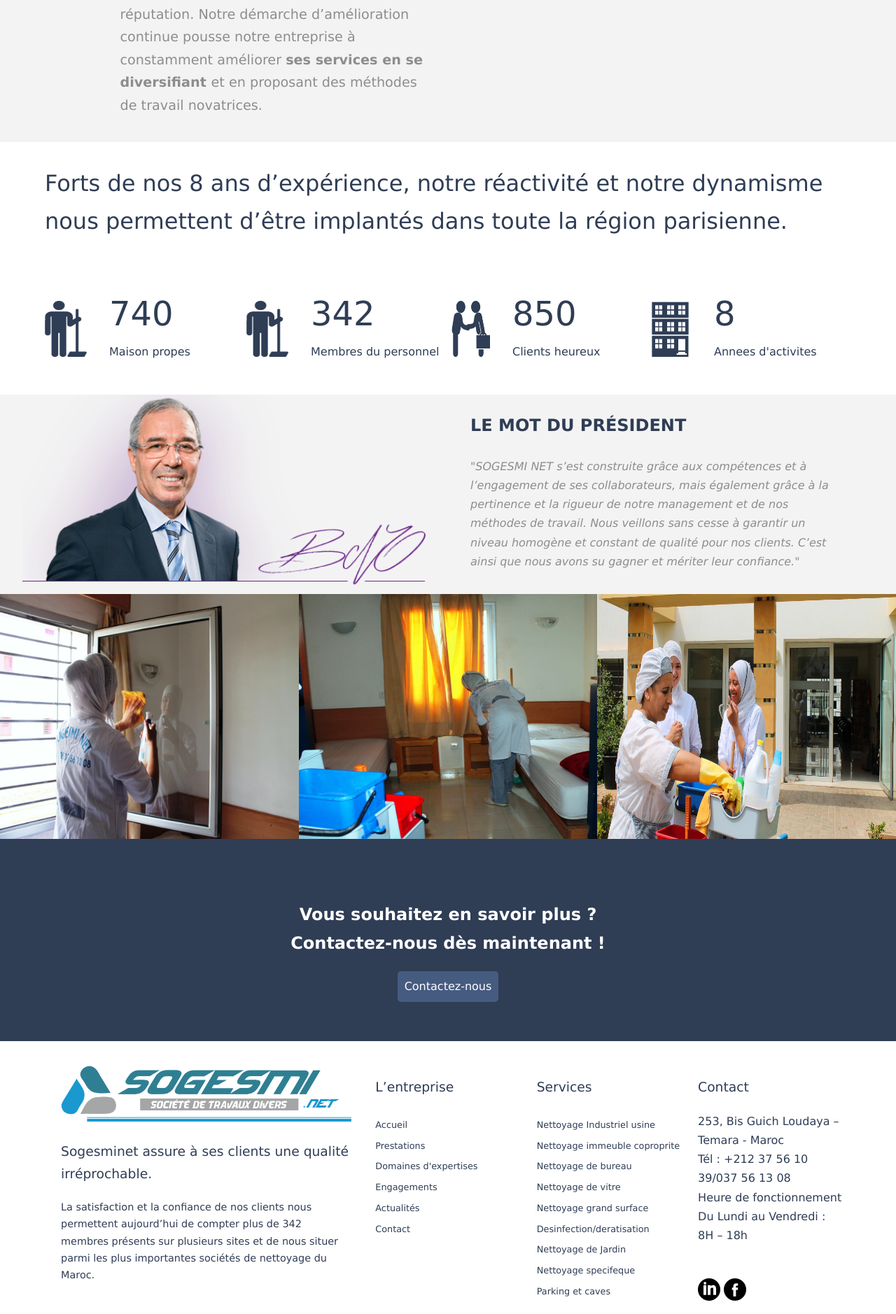
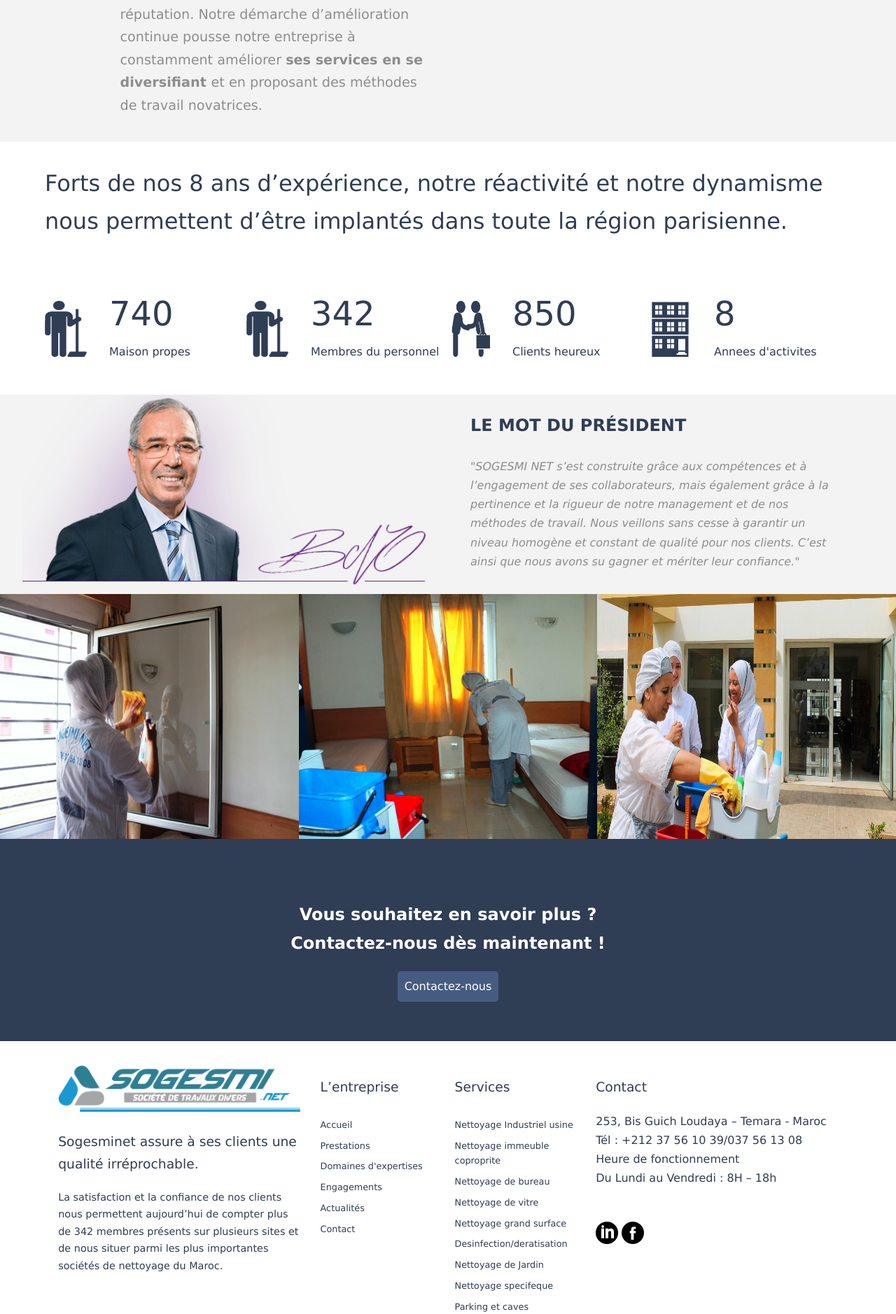
Before and after one commit to Baboucar/sognesminetv2, a Jekyll site: the page built from index.html, in a window 1280 px wide. Shown: the part 1774-3652 px from the top of the page at 70% size. Built offline with Jekyll 4.4.1, drawn with Linux system fonts in a browser that asks for light colours.

Commit message:
changed footer

```diff
--- a/assets/styles/_scss/components/_footer.scss
+++ b/assets/styles/_scss/components/_footer.scss
@@ -20,6 +20,6 @@
 @include respond-to(tablet-small) {
  .footer{
      display: grid;
-     grid-template-columns: 2fr 1fr 1fr 1fr;
+     grid-template-columns: 2fr 1fr 1fr 2fr;
  }
 }
```
Also changed, not shown: 2 other files.
